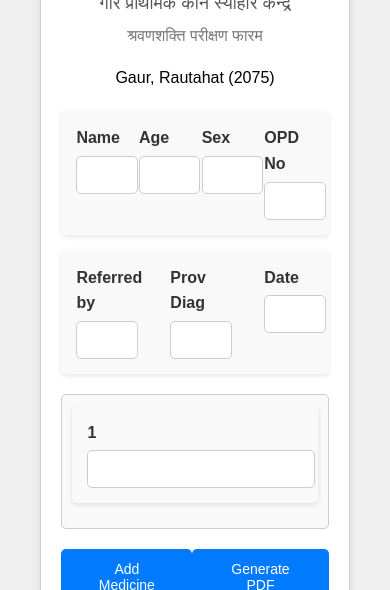
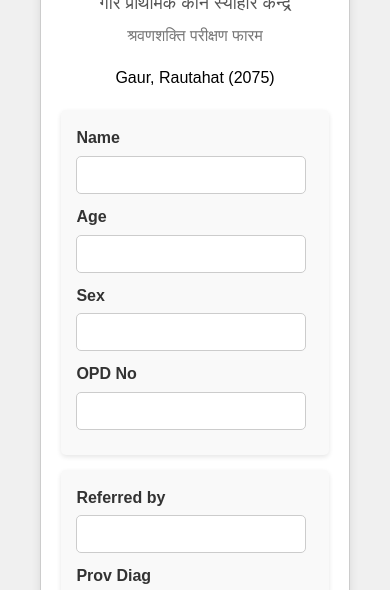
Before and after one commit to ranjanalok961/ranjanalok961.github.io, a plain HTML site: page report_generator/index.html in a window 390 px wide. Shown: the part 254-844 px from the top of the page. Drawn offline with nearby package versions, Linux system fonts and the light colour scheme.

Commit message:
Update index.html

```diff
--- a/report_generator/index.html
+++ b/report_generator/index.html
@@ -61,7 +61,7 @@
             color: #333;
         }
         .form-group input {
-            width: calc(100% - 10px);
+            width: calc(100% - 20px);
             padding: 10px;
             border: 1px solid #ccc;
             border-radius: 5px;
@@ -75,10 +75,12 @@
         }
         .form-group.inline {
             display: flex;
+            flex-wrap: wrap;
             justify-content: space-between;
         }
         .form-group.inline .inline-group {
             width: calc(25% - 10px);
+            margin-bottom: 10px;
         }
         #medicines {
             margin-top: 20px;
@@ -91,6 +93,7 @@
             display: flex;
             justify-content: space-between;
             margin-top: 20px;
+            flex-wrap: wrap;
         }
         .buttons button {
             padding: 12px 24px;
@@ -101,6 +104,7 @@
             border-radius: 5px;
             font-size: 14px;
             transition: background-color 0.3s ease;
+            margin-bottom: 10px;
         }
         .buttons button:hover {
             background-color: #0056b3;
@@ -112,6 +116,16 @@
         .signature label {
             font-size: 14px;
             color: #777;
+        }
+        @media (max-width: 768px) {
+            .form-group.inline .inline-group {
+                width: calc(50% - 10px);
+            }
+        }
+        @media (max-width: 480px) {
+            .form-group.inline .inline-group {
+                width: calc(100% - 10px);
+            }
         }
     </style>
 </head>
```
